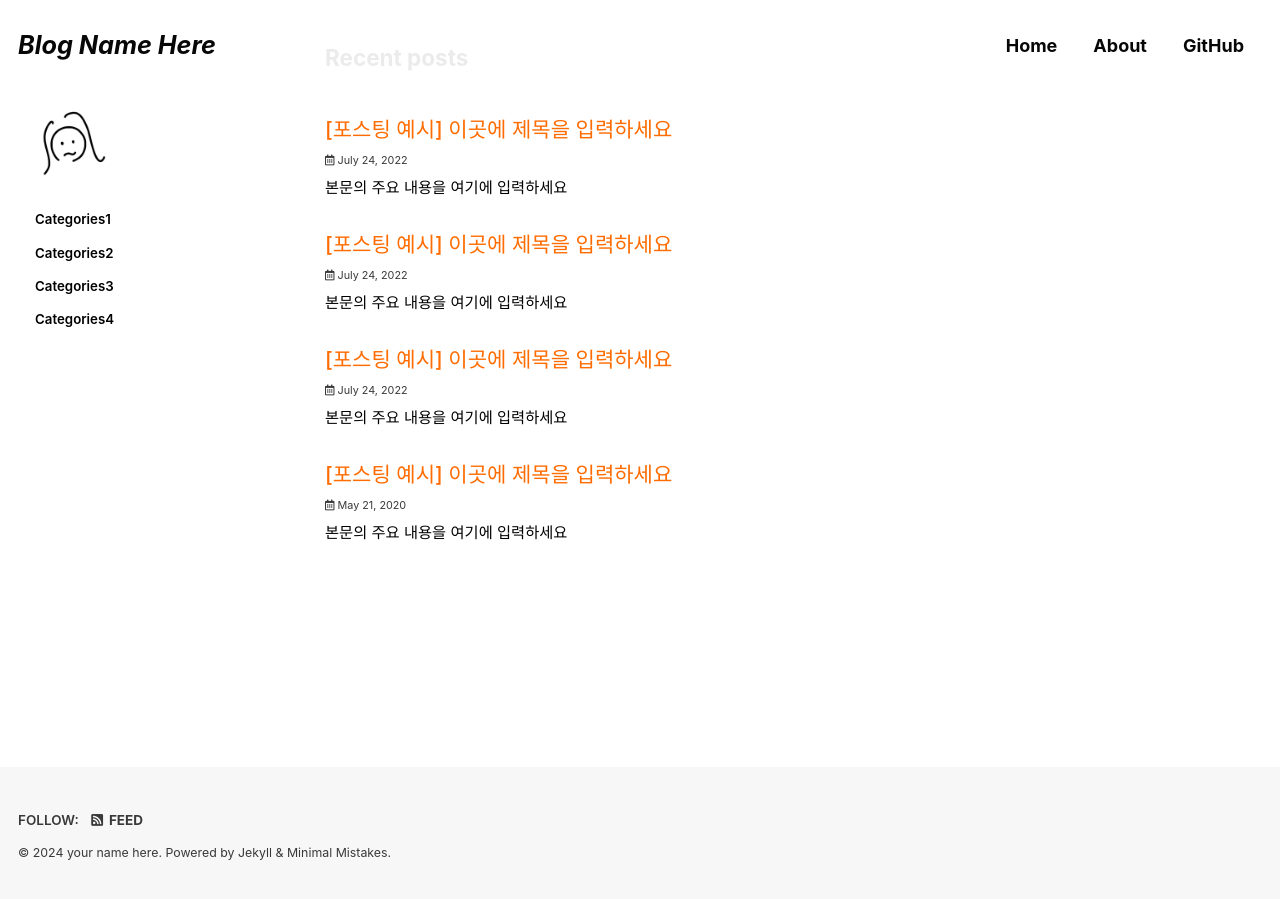
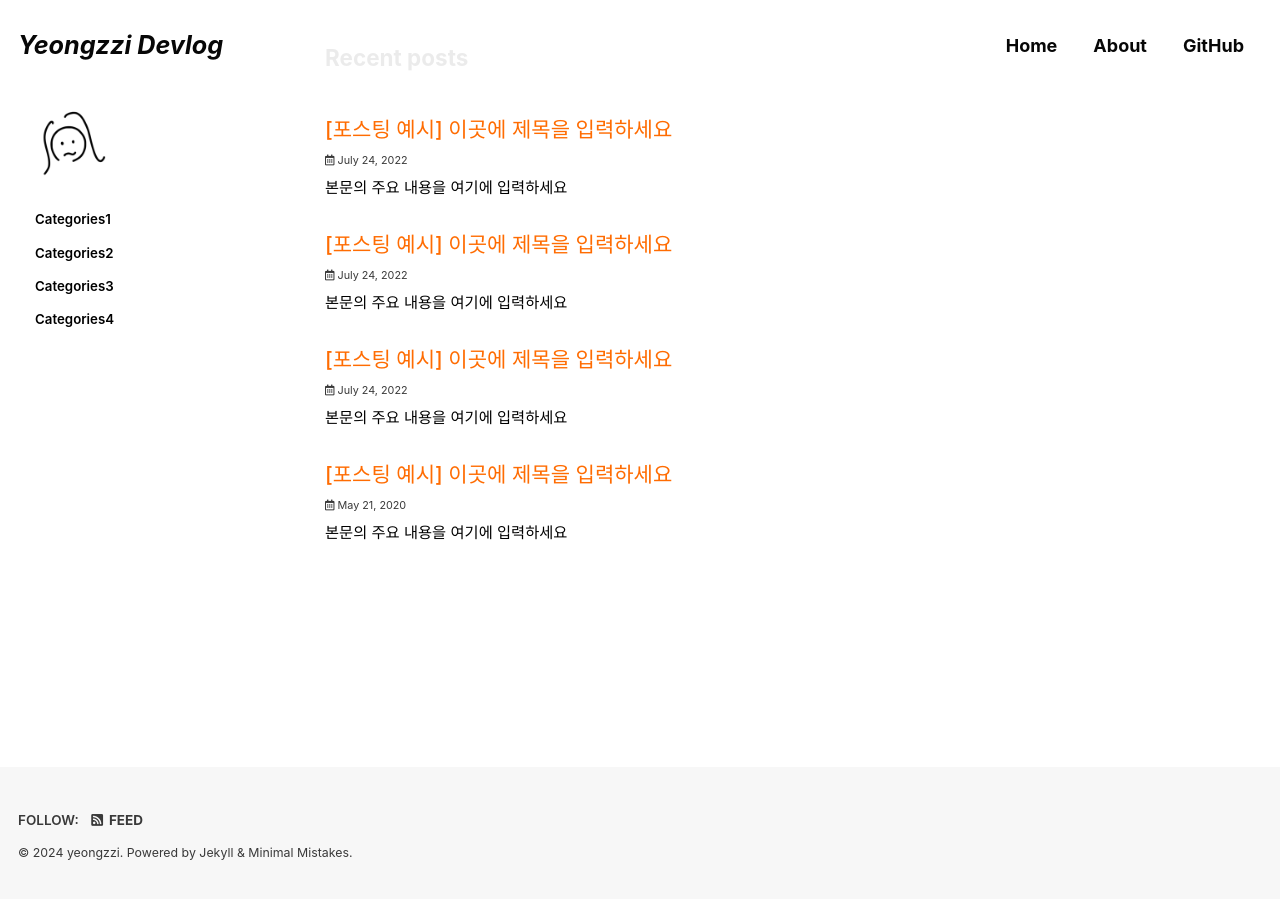
Before and after one commit to yeongzzi/yeongzzi.github.io, a Jekyll site: the page built from index.html, in a window 1280 px wide and 900 px high, scrolled down 90 px. Built offline with Jekyll 4.4.1, drawn with Linux system fonts in a browser that asks for light colours; cached includes are drawn as plain includes; some web fonts are replaced; the list of posts is cut into pages by our own code.

Commit message:
edit config

```diff
--- a/_config.yml
+++ b/_config.yml
@@ -19,12 +19,12 @@ minimal_mistakes_skin: "plum" # "default" "air", "aqua", ...
 
 # Site Settings
 locale: "ko-KR" #"en-US"
-title: "Blog Name Here" # 상단 헤더에 보이는 블로그 명
+title: "Yeongzzi Devlog" # 상단 헤더에 보이는 블로그 명
 title_separator: "&#124;"
 subtitle: # site tagline that appears below site title in masthead
-name: "your name here" # 블로그 닉네임 설정
-description: "this is my blog!" # 블로그 설명
-url: "https://github-account.github.io" # 블로그 URL
+name: "yeongzzi" # 블로그 닉네임 설정
+description: "yeongzzi DevLog!" # 블로그 설명
+url: "https://yeongzzi.github.io/Devlog.github.io/" # 블로그 URL
 baseurl: # the subpath of your site, e.g. "/blog"
 repository: "github-account/github-account.github.io" # GitHub Repo 이름
 teaser: #
@@ -98,7 +98,7 @@ analytics:
 
 # Site Author
 author:
-  name: "your name here" # 블로그 닉네임
+  name: "yeongzzi" # 블로그 닉네임
   avatar: "/assets/images/meee.png" # 블로그 프로필 사진
   #   bio              : "hi all!"
   # location         : "Seoul, Korea"
--- a/_data/navigation.yml
+++ b/_data/navigation.yml
@@ -1,13 +1,13 @@
 # main links
 main:
   - title: "Home"
-    url: https://choiiis.github.io/
+    url: https://yeongzzi.github.io/Devlog.github.io/
 
   - title: "About"
     url: /about/
 
   - title: "GitHub"
-    url: https://github.com/choiiis
+    url: https://github.com/yeongzzi
 
   # - title: "Projects"
   #   url: /projects/
```
Also changed, not shown: _pages/about.md (+2 -2 lines).
